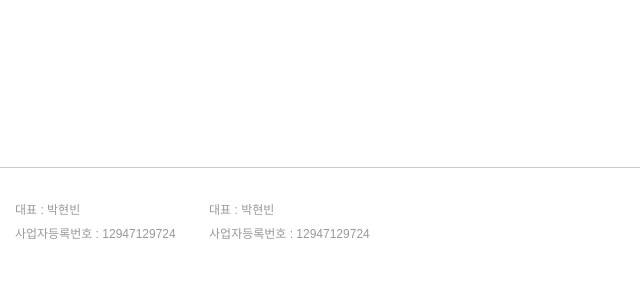
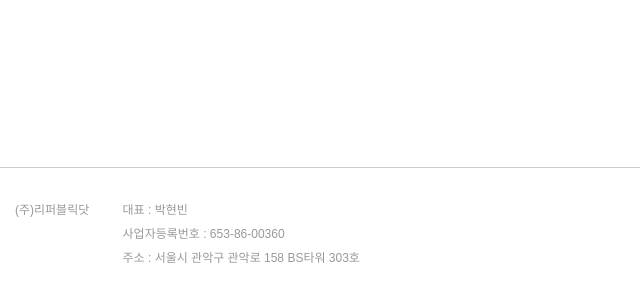
Before and after one commit to republicdot/republicdot.github.io, a plain HTML site: page index.html in a window 1280 px wide. Shown: the part 4969-5269 px from the top of the page, without its empty margins (0-640 px from the left). Before the commit the page ends 5245 px from the top, so only its background shows below. Drawn offline with Linux system fonts and the light colour scheme.

Commit message:
footer정보 조정

```diff
--- a/index.html
+++ b/index.html
@@ -191,12 +191,12 @@
     <footer>
         <div class="wrap_footer">
             <span>
-            대표 : 박현빈<br>
-            사업자등록번호 : 12947129724
+            (주)리퍼블릭닷<br><br><br>
             </span>
             <span>
             대표 : 박현빈<br>
-            사업자등록번호 : 12947129724
+            사업자등록번호 : 653-86-00360<br>
+            주소 : 서울시 관악구 관악로 158 BS타워 303호
             </span>
         </div>
     </footer>
```
